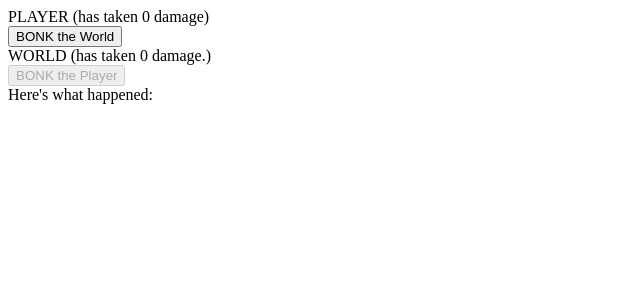
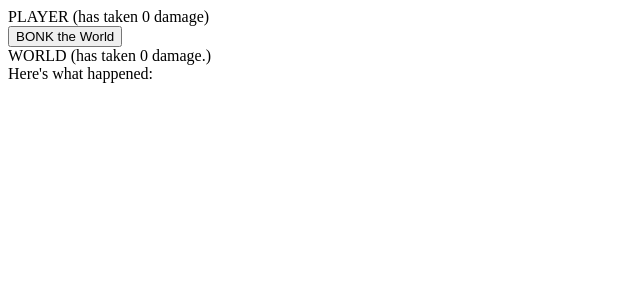
Before and after one commit to beejaymay/claim-game, a React app: page / in a window 1280 px wide. Shown: the top 300 px of the page, without its empty margins (0-640 px from the left). Built offline with nearby package versions, Linux system fonts and the light colour scheme.

Commit message:
world automatically takes turns

```diff
--- a/src/world/world.jsx
+++ b/src/world/world.jsx
@@ -1,13 +1,18 @@
-import React from 'react'
+import React, { useEffect } from 'react'
 
 export default function World(props) {
 
   const { damage, action, isTurn } = props
 
+  useEffect(() => {
+    if (isTurn) {
+      action()
+    }
+  })
+
   return (
     <div>
       <div>WORLD (has taken {damage} damage.)</div>
-      <button disabled={!isTurn} onClick={() => action()}>BONK the Player</button>
     </div>
   )
 }
```
